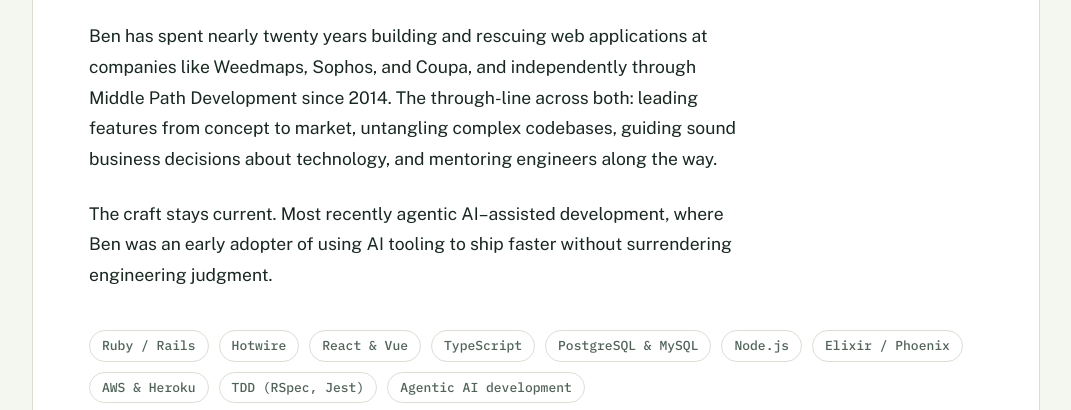
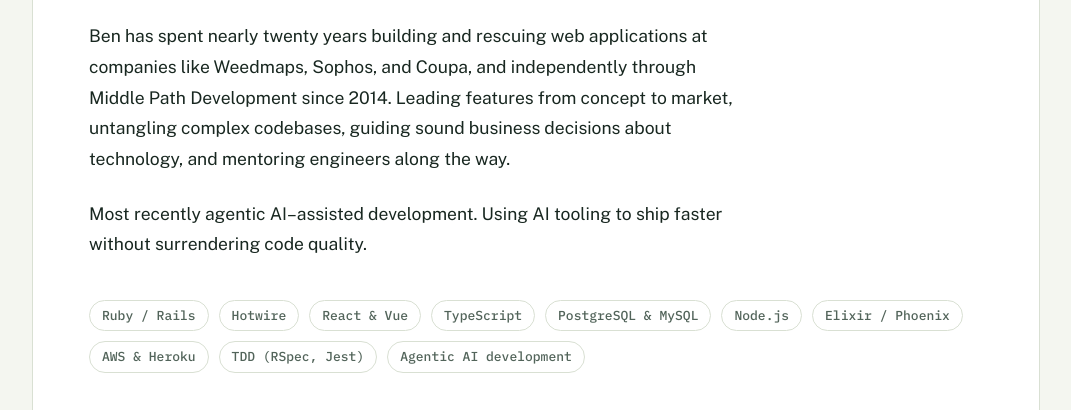
Before and after one commit to bwanicur/middlepath_development, an Astro site: page /people in a window 1280 px wide. Shown: the part 312-722 px from the top of the page, without its empty margins (104-1175 px from the left). Built offline with nearby package versions, Linux system fonts and the light colour scheme; Astro itself is replaced by a stand-in of ours.

Commit message:
update description on people page

```diff
--- a/src/pages/people.astro
+++ b/src/pages/people.astro
@@ -27,14 +27,10 @@ const stack = [
         <p class="founder-bio">
           Ben has spent nearly twenty years building and rescuing web applications at
           companies like Weedmaps, Sophos, and Coupa, and independently through Middle Path
-          Development since 2014. The through-line across both: leading features from concept to
-          market, untangling complex codebases, guiding sound business decisions about technology,
-          and mentoring engineers along the way.
+          Development since 2014.  Leading features from concept to market, untangling complex codebases, guiding sound business decisions about technology, and mentoring engineers along the way.
         </p>
         <p class="founder-bio">
-          The craft stays current.  Most recently agentic AI–assisted development, where Ben was an
-          early adopter of using AI tooling to ship faster without surrendering engineering
-          judgment.
+          Most recently agentic AI–assisted development.  Using AI tooling to ship faster without surrendering code quality.
         </p>
         <ul class="stack-tags">
           {stack.map((tag) => <li>{tag}</li>)}
```
